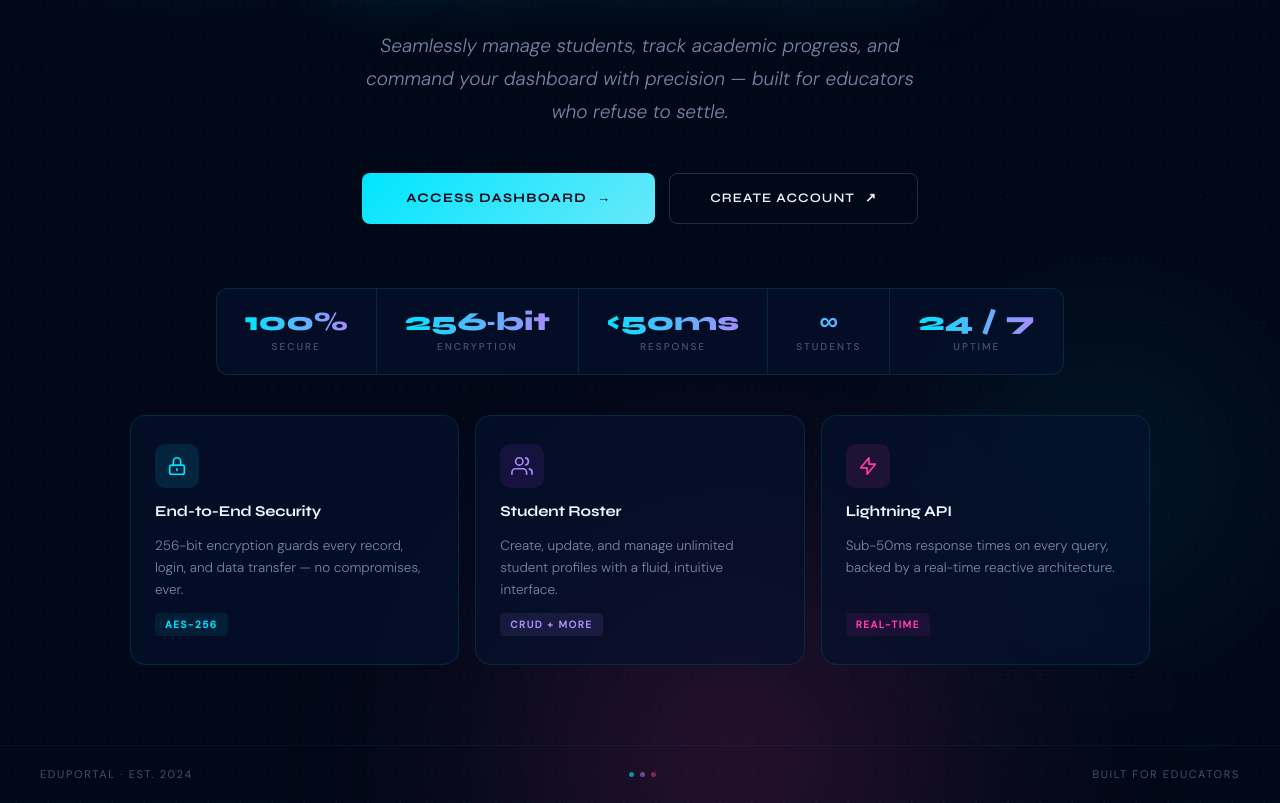
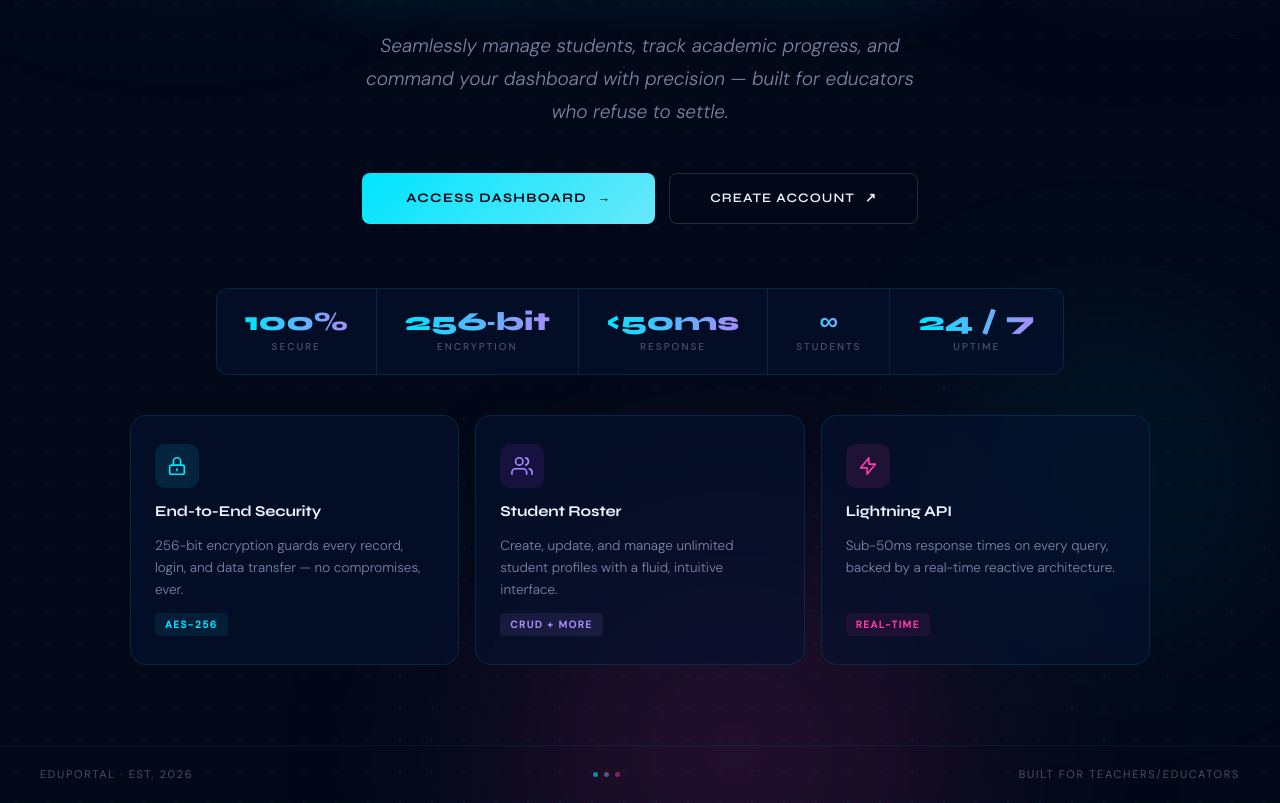
Before and after one commit to saadsalman708/teacher-portal-1-frontend, a Next.js app: page / in a window 1280 px wide. Shown: the part 397-1200 px from the top of the page. Built offline with nearby package versions, Linux system fonts and the light colour scheme.

Commit message:
updated date

```diff
--- a/app/page.jsx
+++ b/app/page.jsx
@@ -605,13 +605,13 @@ export default function Home() {
 
         {/* Footer */}
         <div className="footer-strip">
-          <span className="footer-left">EduPortal · Est. 2024</span>
+          <span className="footer-left">EduPortal · Est. 2026</span>
           <div className="footer-dots">
             <div className="f-dot f-dot-1" />
             <div className="f-dot f-dot-2" />
             <div className="f-dot f-dot-3" />
           </div>
-          <span className="footer-left">Built for Educators</span>
+          <span className="footer-left">Built for Teachers/Educators</span>
         </div>
 
       </div>
```
